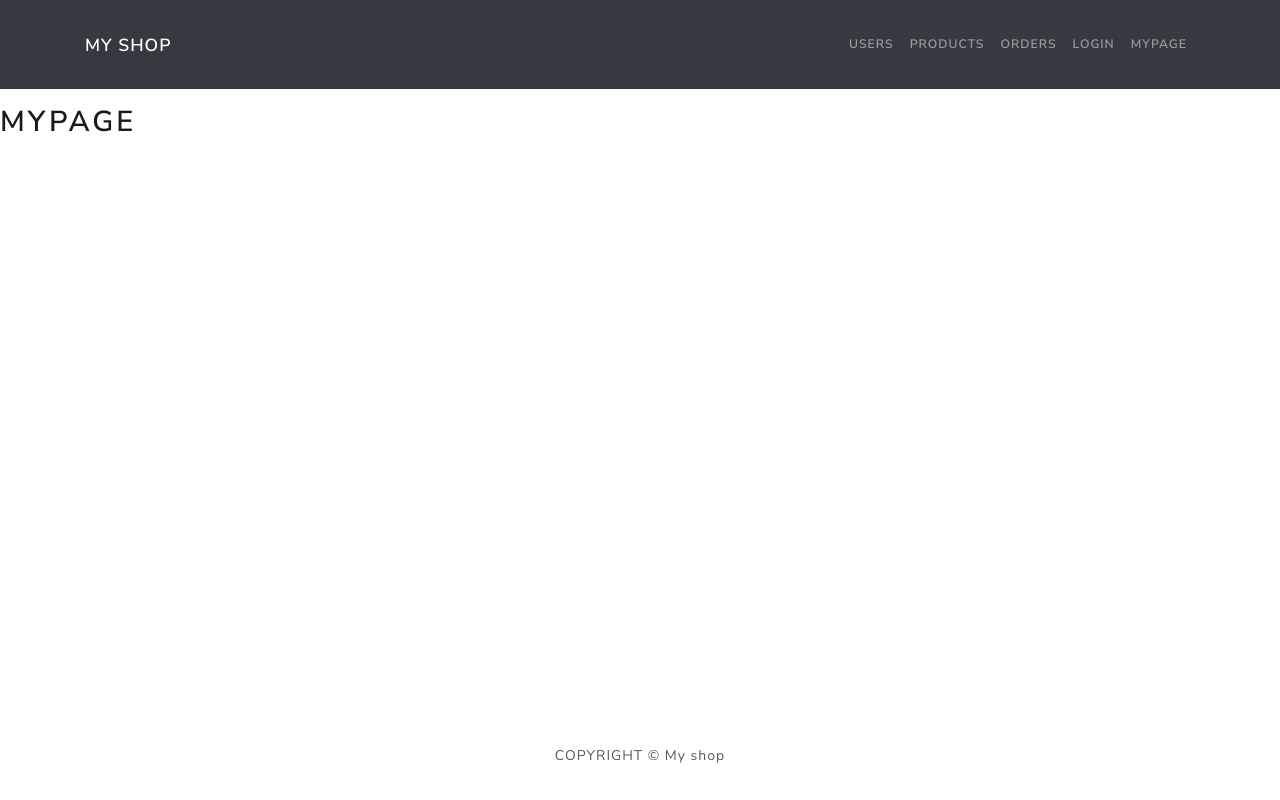
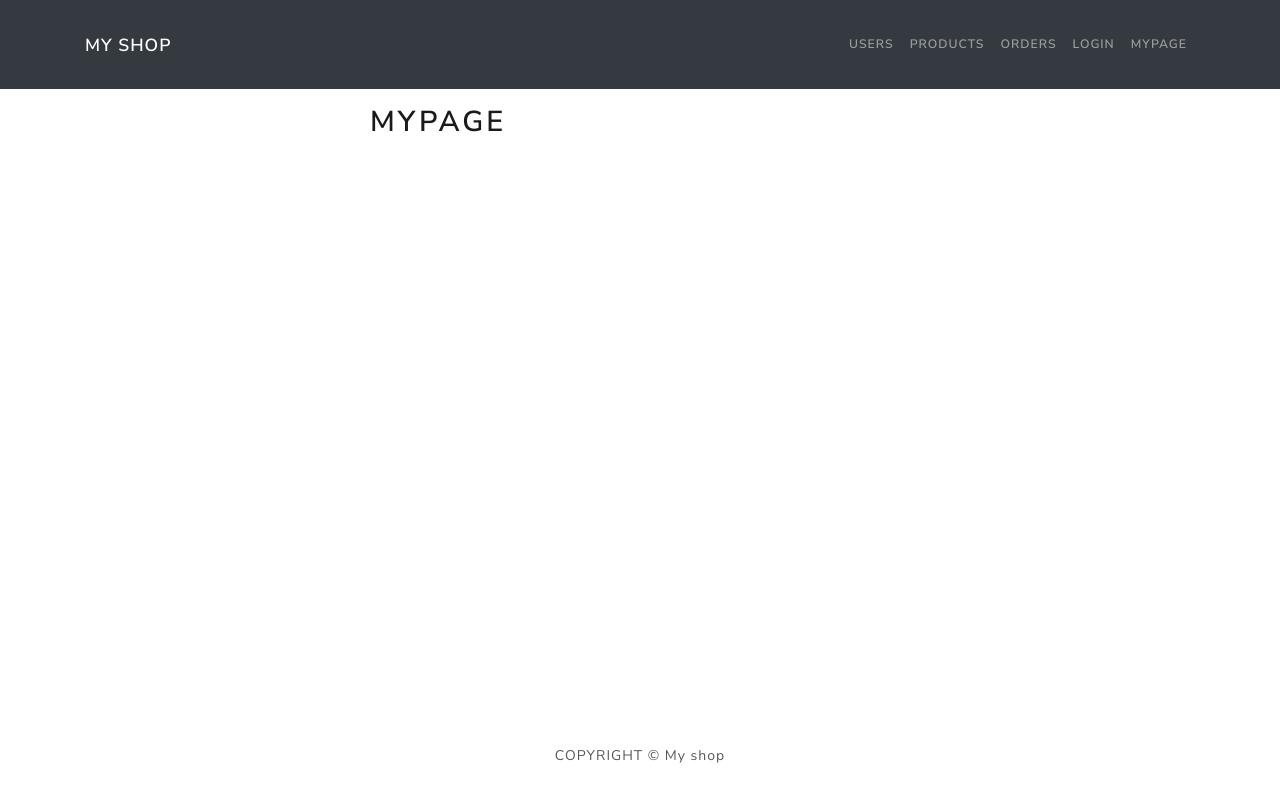
Before and after one commit to vuenos/react_edu, a React (Create React App) app: page /mypage in a window 1280 px wide. Built offline with nearby package versions, Linux system fonts and the light colour scheme; no server answers.

Commit message:
add formcontainer

```diff
--- /dev/null
+++ b/src/components/FormCotainer.js
@@ -0,0 +1,18 @@
+import React from 'react';
+import {Col, Row, Container} from "react-bootstrap";
+
+const FormContainer = ({children}) => {
+
+
+    return (
+        <Container>
+            <Row className="justify-content-md-center">
+                <Col xs={12} md={6}>
+                    {children}
+                </Col>
+            </Row>
+        </Container>
+    );
+};
+
+export default FormContainer;
--- a/src/components/index.js
+++ b/src/components/index.js
@@ -1,4 +1,5 @@
 import Footer from "./Footer";
 import Header from "./Header";
+import FormContainer from "./FormCotainer";
 
-export {Footer, Header}
+export {Footer, Header, FormContainer}
--- a/src/screens/Login.js
+++ b/src/screens/Login.js
@@ -1,7 +1,8 @@
 import React, { useState } from 'react';
-import {Button, Container, Form, FormLabel} from "react-bootstrap";
+import {Button, Form, FormLabel} from "react-bootstrap";
 import {useNavigate} from "react-router-dom";
 import axios from "axios";
+import { FormContainer } from "../components"
 
 const Login = () => {
 
@@ -39,7 +40,7 @@ const Login = () => {
     }
 
     return (
-        <Container>
+        <FormContainer>
             <h1>Sign in</h1>
             <Form onSubmit={loginHandler}>
                 <Form.Group controlId={"email"}>
@@ -65,7 +66,7 @@ const Login = () => {
 
                 <Button type="submit" variant="primary">Sign in</Button>
             </Form>
-        </Container>
+        </FormContainer>
     );
 };
 
--- a/src/screens/Mypage.js
+++ b/src/screens/Mypage.js
@@ -1,5 +1,6 @@
 import React, {useState, useEffect} from 'react';
 import axios from "axios";
+import {FormContainer} from "../components"
 
 const Mypage = () => {
 
@@ -33,11 +34,11 @@ const Mypage = () => {
 
 
     return (
-        <div>
+        <FormContainer>
             <h1>Mypage</h1>
             <p>{profile.name}</p>
             <h1>{profile.email}</h1>
-        </div>
+        </FormContainer>
     );
 };
 
```
